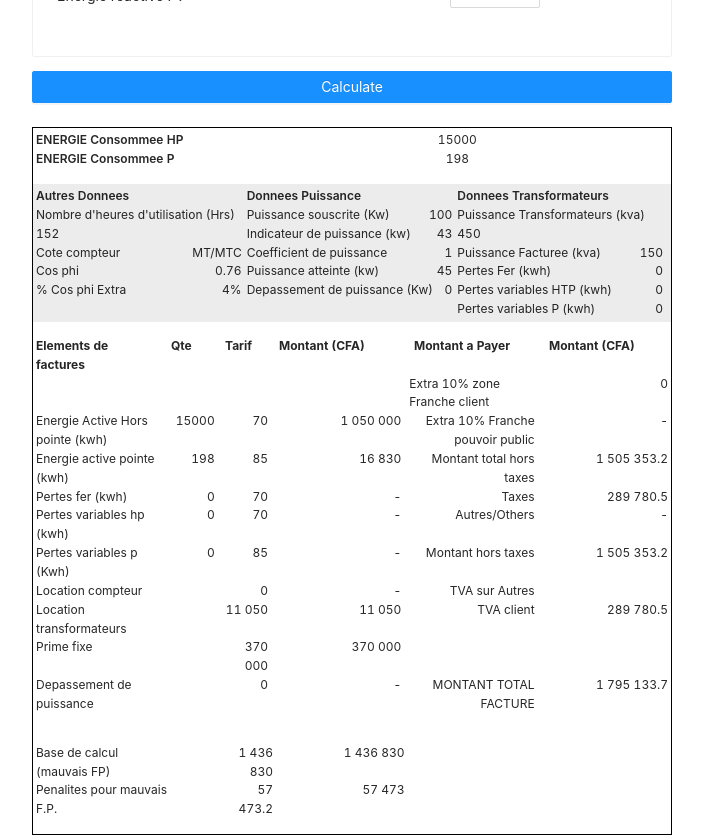
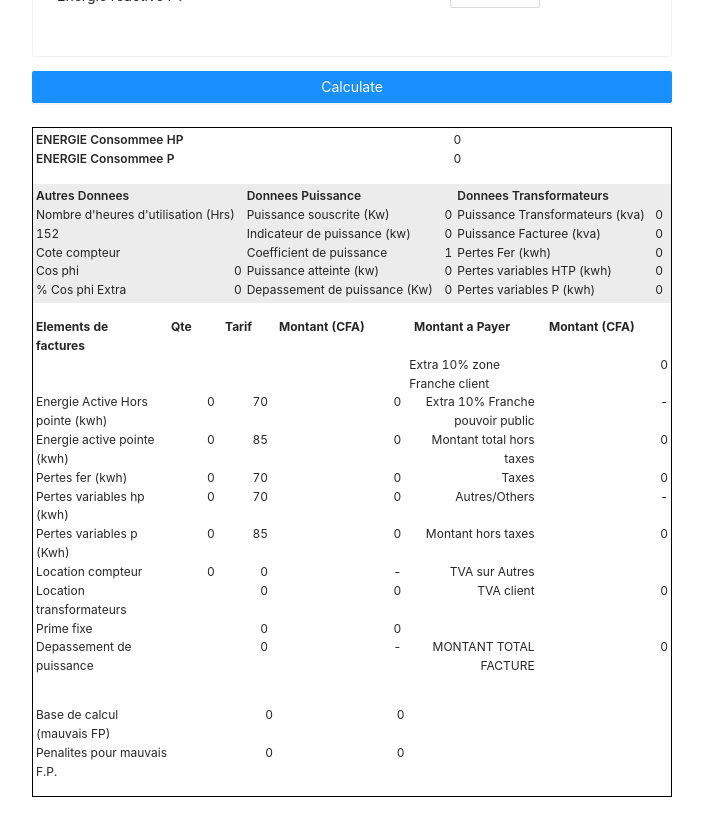
Before and after one commit to maelfosso/green-power, a React (Create React App) app: page / in a window 1280 px wide. Shown: the part 740-1575 px from the top of the page, without its empty margins (288-991 px from the left). After the commit the page ends 1537 px from the top, so only its background shows below. Built offline with nearby package versions, Linux system fonts and the light colour scheme.

Commit message:
It's OK now: New formula is OK

```diff
--- a/src/containers/Result.js
+++ b/src/containers/Result.js
@@ -9,21 +9,34 @@ import {
 const { Text } = Typography;
 
 const Result = props => {
-  const { results } = props;
+  const { results, details, facture, contrat } = props;
   const {
     rphp, rpp, rfht, tva, rfttc,
   } = results;
+  const {
+    rp, lc, lt, pf,
+    pdp, pfr, pvh, pvp,
+    nbh, khp, phiX, bcfp,
+    pfp, fht, ftt, cosphi
+  } = details;
+  const {
+    erahp, erap, eahp, eap, ipower
+  } = facture;
+  const {
+    pscrite, pstrans, typecontrat, loctrans
+  } = contrat;
+
 
   return (
     <div className="Result">
       <div className="section-0 margin-bottom">
         <Row>
           <Col xs={12} sm={12} md={8}><Text strong>ENERGIE Consommee HP</Text></Col>
-          <Col xs={12} sm={12} md={16} className="text-center text-md-right">15000</Col>
+          <Col xs={12} sm={12} md={16} className="text-center text-md-right">{eahp}</Col>
         </Row>
         <Row>
           <Col xs={12} sm={12} md={8}><Text strong>ENERGIE Consommee P</Text></Col>
-          <Col xs={12} sm={12} md={16} className="text-center text-md-right">198</Col>
+          <Col xs={12} sm={12} md={16} className="text-center text-md-right">{eap}</Col>
         </Row>
       </div>
 
@@ -37,15 +50,15 @@ const Result = props => {
           </Row>
           <Row justify="space-between">
             <Col>Cote compteur</Col>
-            <Col>MT/MTC</Col>
+            <Col>{typecontrat}</Col>
           </Row>
           <Row justify="space-between">
             <Col>Cos phi</Col>
-            <Col>0.76</Col>
+            <Col>{cosphi}</Col>
           </Row>
           <Row justify="space-between">
             <Col>% Cos phi Extra</Col>
-            <Col>4%</Col>
+            <Col>{phiX}</Col>
           </Row>
         </Col>
         <Col xs={24} sm={12} md={8}>
@@ -53,11 +66,11 @@ const Result = props => {
 
           <Row justify="space-between">
             <Col>Puissance souscrite (Kw)</Col>
-            <Col>100</Col>
+            <Col>{pscrite}</Col>
           </Row>
           <Row justify="space-between">
             <Col>Indicateur de puissance (kw)</Col>
-            <Col>43</Col>
+            <Col>{ipower}</Col>
           </Row>
           <Row justify="space-between">
             <Col>Coefficient de puissance</Col>
@@ -65,7 +78,7 @@ const Result = props => {
           </Row>
           <Row justify="space-between">
             <Col>Puissance atteinte (kw)</Col>
-            <Col>45</Col>
+            <Col>{rp}</Col>
           </Row>
           <Row justify="space-between">
             <Col>Depassement de puissance (Kw)</Col>
@@ -77,23 +90,23 @@ const Result = props => {
 
           <Row justify="space-between">
             <Col>Puissance Transformateurs (kva)</Col>
-            <Col>450</Col>
+            <Col>{lt}</Col>
           </Row>
           <Row justify="space-between">
             <Col>Puissance Facturee (kva)</Col>
-            <Col>150</Col>
+            <Col>{lc}</Col>
           </Row>
           <Row justify="space-between">
             <Col>Pertes Fer (kwh)</Col>
-            <Col>0</Col>
+            <Col>{pfr}</Col>
           </Row>
           <Row justify="space-between">
             <Col>Pertes variables HTP (kwh)</Col>
-            <Col>0</Col>
+            <Col>{pvh}</Col>
           </Row>
           <Row justify="space-between">
             <Col>Pertes variables P (kwh)</Col>
-            <Col>0</Col>
+            <Col>{pvp}</Col>
           </Row>
         </Col>
       </Row>
@@ -113,47 +126,47 @@ const Result = props => {
         </Row>
         <Row span={24} gutter={8}>
           <Col md={5}><Text>Energie Active Hors pointe (kwh)</Text></Col>
-          <Col md={2}><Text>15000</Text></Col>
+          <Col md={2}><Text>{eahp}</Text></Col>
           <Col md={2}><Text>70</Text></Col>
-          <Col md={5}><Text>1 050 000</Text></Col>
+          <Col md={5}><Text>{ eahp * 70 }</Text></Col>
           <Col md={5}><Text>Extra 10% Franche pouvoir public</Text></Col>
           <Col md={5}><Text>-</Text></Col>
         </Row>
         <Row span={24} gutter={8}>
           <Col md={5}><Text>Energie active pointe (kwh)</Text></Col>
-          <Col md={2}><Text>198</Text></Col>
+          <Col md={2}><Text>{eap}</Text></Col>
           <Col md={2}><Text>85</Text></Col>
-          <Col md={5}><Text>16 830</Text></Col>
+          <Col md={5}><Text>{eap * 85}</Text></Col>
           <Col md={5}><Text>Montant total hors taxes</Text></Col>
-          <Col md={5}><Text>1 505 353.2</Text></Col>
+          <Col md={5}><Text>{fht}</Text></Col>
         </Row>
         <Row span={24} gutter={8}>
           <Col md={5}><Text>Pertes fer (kwh)</Text></Col>
-          <Col md={2}><Text>0</Text></Col>
+          <Col md={2}><Text>{pfr}</Text></Col>
           <Col md={2}><Text>70</Text></Col>
-          <Col md={5}><Text>-</Text></Col>
+          <Col md={5}><Text>{pfr * 70}</Text></Col>
           <Col md={5}><Text>Taxes</Text></Col>
-          <Col md={5}><Text>289 780.5</Text></Col>
+          <Col md={5}><Text>{tva}</Text></Col>
         </Row>
         <Row span={24} gutter={8}>
           <Col md={5}><Text>Pertes variables hp (kwh)</Text></Col>
-          <Col md={2}><Text>0</Text></Col>
+          <Col md={2}><Text>{pvh}</Text></Col>
           <Col md={2}><Text>70</Text></Col>
-          <Col md={5}><Text>-</Text></Col>
+          <Col md={5}><Text>{pvh * 70}</Text></Col>
           <Col md={5}><Text>Autres/Others</Text></Col>
           <Col md={5}><Text>-</Text></Col>
         </Row>
         <Row span={24} gutter={8}>
           <Col md={5}><Text>Pertes variables p (Kwh)</Text></Col>
-          <Col md={2}><Text>0</Text></Col>
+          <Col md={2}><Text>{pvp}</Text></Col>
           <Col md={2}><Text>85</Text></Col>
-          <Col md={5}><Text>-</Text></Col>
+          <Col md={5}><Text>{pvp * 85}</Text></Col>
           <Col md={5}><Text>Montant hors taxes</Text></Col>
-          <Col md={5}><Text>1 505 353.2</Text></Col>
+          <Col md={5}><Text>{fht}</Text></Col>
         </Row>
         <Row span={24} gutter={8}>
           <Col md={5}><Text>Location compteur</Text></Col>
-          <Col md={2}><Text></Text></Col>
+          <Col md={2}><Text>{lc}</Text></Col>
           <Col md={2}><Text>0</Text></Col>
           <Col md={5}><Text>-</Text></Col>
           <Col md={5}><Text>TVA sur Autres</Text></Col>
@@ -162,16 +175,16 @@ const Result = props => {
         <Row span={24} gutter={8}>
           <Col md={5}><Text>Location transformateurs</Text></Col>
           <Col md={2}><Text></Text></Col>
-          <Col md={2}><Text>11 050</Text></Col>
-          <Col md={5}><Text>11 050</Text></Col>
+          <Col md={2}><Text>{lt}</Text></Col>
+          <Col md={5}><Text>{lt}</Text></Col>
           <Col md={5}><Text>TVA client</Text></Col>
-          <Col md={5}><Text>289 780.5</Text></Col>
+          <Col md={5}><Text>{tva}</Text></Col>
         </Row>
         <Row span={24} gutter={8}>
           <Col md={5}><Text>Prime fixe</Text></Col>
           <Col md={2}><Text></Text></Col>
-          <Col md={2}><Text>370 000</Text></Col>
-          <Col md={5}><Text>370 000</Text></Col>
+          <Col md={2}><Text>{pf}</Text></Col>
+          <Col md={5}><Text>{pf}</Text></Col>
           <Col md={5}><Text></Text></Col>
           <Col md={5}><Text></Text></Col>
         </Row>
@@ -181,23 +194,23 @@ const Result = props => {
           <Col md={2}><Text>0</Text></Col>
           <Col md={5}><Text>-</Text></Col>
           <Col md={5}><Text>MONTANT TOTAL FACTURE</Text></Col>
-          <Col md={5}><Text>1 795 133.7</Text></Col>
+          <Col md={5}><Text>{ftt}</Text></Col>
         </Row>
       </div>
       <div className="section-3">
         <Row>
           <Col md={5}><Text>Base de calcul (mauvais FP)</Text></Col>
           <Col md={2}><Text></Text></Col>
-          <Col md={2}><Text>1 436 830</Text></Col>
-          <Col md={5}><Text>1 436 830</Text></Col>
+          <Col md={2}><Text>{bcfp}</Text></Col>
+          <Col md={5}><Text>{bcfp}</Text></Col>
           <Col md={5}></Col>
           <Col md={5}></Col>
         </Row>
         <Row>
           <Col md={5}><Text>Penalites pour mauvais F.P.</Text></Col>
           <Col md={2}><Text></Text></Col>
-          <Col md={2}><Text>57 473.2</Text></Col>
-          <Col md={5}><Text>57 473</Text></Col>
+          <Col md={2}><Text>{pfp}</Text></Col>
+          <Col md={5}><Text>{pfp}</Text></Col>
           <Col md={5}></Col>
           <Col md={5}></Col>
         </Row>
@@ -218,75 +231,9 @@ Result.propTypes = {
 
 const mapStateToProps = state => ({
   results: state.dataReducer.results,
+  details: state.dataReducer.details,
+  facture: state.dataReducer.ffacture,
+  contrat: state.dataReducer.fcontrat
 });
 
 export default connect(mapStateToProps, null)(Result);
-
-
-{/* <Col>
-<Text>Energie Active Hors pointe (kwh)</Text>
-<Text>Energie active pointe (kwh)</Text>
-<Text>Pertes fer (kwh)</Text>
-<Text>Pertes variables hp (kwh)</Text>
-<Text>Pertes variables p (Kwh)</Text>
-<Text>Location compteur</Text>
-<Text>Location transformateurs</Text>
-<Text>Prime fixe</Text>
-<Text>Depassement de puissance</Text>
-</Col>
-<Col>
-<Text>15000</Text>
-<Text>198</Text>
-<Text>Pertes fer (kwh)</Text>
-<Text>0</Text>
-<Text>0</Text>
-<Text>0</Text>
-<Text></Text>
-<Text></Text>
-<Text></Text>
-</Col>
-<Col>
-<Text>70</Text>
-<Text>85</Text>
-<Text>70</Text>
-<Text>70</Text>
-<Text>85</Text>
-<Text>0</Text>
-<Text>11 050</Text>
-<Text>370 000</Text>
-<Text>0</Text>
-</Col>
-<Col>
-<Text>1 050 000</Text>
-<Text>16 830</Text>
-<Text>-</Text>
-<Text>-</Text>
-<Text>-</Text>
-<Text>-</Text>
-<Text>11 050</Text>
-<Text>370 000</Text>
-<Text>-</Text>
-</Col>
-<Col>
-<Text>Extra 10% Franche pouvoir public</Text>
-<Text>Montant total hors taxes</Text>
-<Text>Taxes</Text>
-<Text>Autres/Others</Text>
-<Text>Montant hors taxes</Text>
-<Text>TVA sur Autres</Text>
-<Text>TVA client</Text>
-<Text></Text>
-<Text>MONTANT TOTAL FACTURE</Text>
-</Col>
-<Col>
-<Text>-</Text>
-<Text>1 505 353.2</Text>
-<Text>289 780.5</Text>
-<Text>-</Text>
-<Text>1 505 353.2</Text>
-<Text></Text>
-<Text>289 780.5</Text>
-<Text></Text>
-<Text>1 795 133.7</Text>
-</Col>
-</Row> */}
--- a/src/reducers/data.js
+++ b/src/reducers/data.js
@@ -17,11 +17,21 @@ const initialState = {
     pfp: 0,
     fht: 0,
     ftt: 0,
+    cosphi: 0
   },
 
   results: {
     rphp: 0, rpp: 0, rfht: 0, tva: 0, rfttc: 0,
   },
+
+  ffacture: {
+    erahp: 0, erap: 0, eahp: 0, eap: 0, ipower: 0
+  },
+
+  fcontrat: {
+    pscrite: 0, pstrans: 0, typecontrat: "", loctrans: ""
+  }
+
 };
 
 const sum = arr => arr.reduce((a, c) => a + c);
@@ -34,14 +44,14 @@ const dataReducer = (state = initialState, action) => {
       const { lc } = state.details;
 
       let cosphi;
-      if (facture.loctrans == "mt_mt") {
+      if (contrat.loctrans == "mt_mt") {
         cosphi = Math.cos(
           Math.atan(
             (facture.erahp + facture.erap) / (facture.eahp + facture.eap)
               + 0.01
           )
         );
-      } else if (facture.loctrans == "mt_bt") {
+      } else if (contrat.loctrans == "mt_bt") {
         cosphi = Math.cos(
           Math.atan(
             (facture.erahp + facture.erap) / (facture.eahp + facture.eap)
@@ -58,10 +68,10 @@ const dataReducer = (state = initialState, action) => {
       const pf = Math.max(contrat.pscrite) * 3700;
       const pdp = (rp > contrat.pscrite ? rp - contrat.pscrite : 0) * 3700;
       const pfr = contrat.typecontrat === 'mt_bt' ? contrat.ptrans * 0.01 * 720 : 0;
-      const pvh = contrat.typecontrat === 'mt_bt' ? Math.round(0.03 * facture.ehp, 0) : 0;
-      const pvp = contrat.typecontrat === 'mt_bt' ? Math.round(0.03 * facture.ep, 0) : 0;
+      const pvh = contrat.typecontrat === 'mt_bt' ? Math.round(0.03 * facture.eahp, 0) : 0;
+      const pvp = contrat.typecontrat === 'mt_bt' ? Math.round(0.03 * facture.eap, 0) : 0;
       const nbh = Math.round(
-        sum([facture.ehp, facture.ep, pfr, pvh, pvp])
+        sum([facture.eahp, facture.eap, pfr, pvh, pvp])
           / Math.max(contrat.pscrite, rp),
         0,
       );
@@ -78,14 +88,15 @@ const dataReducer = (state = initialState, action) => {
       }
       const phiX = cosphi > 0.8 ? 0 : 0.8 - cosphi;
       const bcfp = sum([
-        facture.ehp * khp, facture.ep * 85,
+        facture.eahp * khp, facture.eap * 85,
         (pfr + pvh) * khp, pvp * 85,
         pf,
       ]);
+
       const pfp = phiX * bcfp;
       const fht = pf + pdp
-      + (facture.ehp + pvh + pfr) * khp
-      + (facture.ep + pvp) * 85
+      + (facture.eahp + pvh + pfr) * khp
+      + (facture.eap + pvp) * 85
       + pfp + lc + lt;
       const tva = fht * 0.1925;
 
@@ -108,6 +119,7 @@ const dataReducer = (state = initialState, action) => {
           pfp,
           fht,
           ftt: Math.ceil(fht * (0.1925 + 1), 0),
+          cosphi
         },
 
         results: {
@@ -117,6 +129,11 @@ const dataReducer = (state = initialState, action) => {
           tva,
           rfttc: fht + tva,
         },
+
+        fcontrat: contrat,
+
+        ffacture: facture
+
       };
     }
 
```
